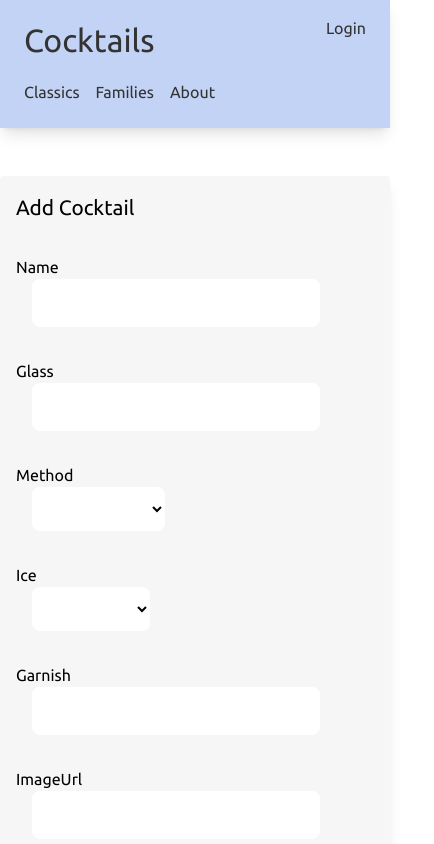
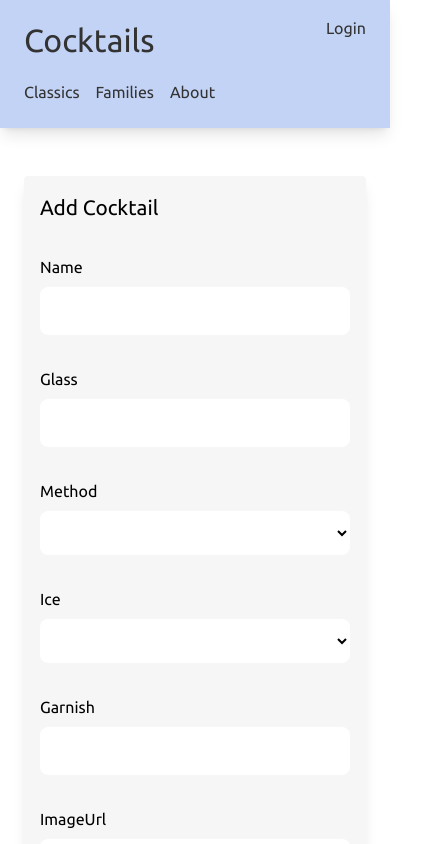
Before and after one commit to damienaries/drink_checker, a Vue app: page /admin in a window 390 px wide. Shown: the top 844 px of the page, 434 px wide, since content can reach past the window. Built offline with nearby package versions, Linux system fonts and the light colour scheme; no server answers; the database is empty.

Commit message:
about page and modal updates

```diff
--- a/src/components/Variations.vue
+++ b/src/components/Variations.vue
@@ -1,13 +1,16 @@
 <template>
-  <aside class="hidden md:flex w-1/5 flex-col my-4 py-4 mr-8">
-      <article v-for="(family, idx) in props.families" :key="idx" class="w-full h-52 p-4 m-4 rounded bg-blue-300 text-white shadow hover:-translate-x-1 transition-all duration-200 cursor-pointer">
-        <div class="w-full text-left p-2 capitalize">{{ family }}</div>
-      </article>
-    </aside>
+  <aside class="hidden md:flex w-1/5 flex-col gap-4 md:ml-4">
+    <article
+      v-for="(family, idx) in props.families"
+      :key="idx"
+      class="w-full h-80 md:h-52 p-2 m-2 rounded bg-blue-300 text-white shadow hover:-translate-x-1 transition-all duration-200 cursor-pointer"
+    >
+      <div class="w-full text-left p-2 capitalize">{{ family }}</div>
+    </article>
+  </aside>
 </template>
 
 <script setup>
-import { onMounted } from 'vue';
 /***
  * TODO
  * pick poster img for each family
@@ -15,11 +18,8 @@ import { onMounted } from 'vue';
  */
 
 const props = defineProps({
-  families: Array
-})
-
+  families: Array,
+});
 </script>
 
-<style lang="scss" scoped>
-
-</style>
+<style lang="scss" scoped></style>
--- a/src/components/admin/DrinkForm.vue
+++ b/src/components/admin/DrinkForm.vue
@@ -1,42 +1,59 @@
 <template>
-  <form @submit.prevent="submitForm" class="p-4 mx-auto shadow-lg rounded m-12 bg-gray-100/50">
+  <form @submit.prevent="submitForm" class="p-4 mx-auto shadow-lg rounded bg-gray-100/50">
     <h4 class="text-lg">{{ formType === "add" ? "Add" : "Edit" }} cocktail</h4>
-    <div class="form-control">
+    <div class="form-control flex flex-col md:flex-row gap-2">
       <label for="name" class="w-1/5">Name</label>
-      <input type="text" id="name" v-model="newDrink.name" class="flex-1 ml-4" required />
+      <input
+        type="text"
+        id="name"
+        v-model="newDrink.name"
+        class="w-full md:w-4/5 md:ml-4"
+        required
+      />
     </div>
-    <div class="form-control">
+    <div class="form-control flex flex-col md:flex-row gap-2">
       <label for="glass" class="w-1/5">Glass</label>
-      <input type="text" id="glass" v-model="newDrink.glass" class="flex-1 ml-4" required />
+      <input
+        type="text"
+        id="glass"
+        v-model="newDrink.glass"
+        class="w-full md:w-4/5 md:ml-4"
+        required
+      />
     </div>
-    <div class="form-control">
+    <div class="form-control flex flex-col md:flex-row gap-2">
       <label for="method" class="w-1/5">method</label>
-      <select id="method" v-model="newDrink.method" class="flex-1 ml-4" required>
+      <select id="method" v-model="newDrink.method" class="w-full md:w-4/5 md:ml-4" required>
         <option>Shake</option>
         <option>Stir</option>
         <option>Build</option>
         <option>Dry Shake</option>
       </select>
     </div>
-    <div class="form-control">
+    <div class="form-control flex flex-col md:flex-row gap-2">
       <label for="ice" class="w-1/5">ice</label>
-      <select id="ice" v-model="newDrink.ice" class="flex-1 ml-4" required>
+      <select id="ice" v-model="newDrink.ice" class="w-full md:w-4/5 md:ml-4" required>
         <option>cube</option>
         <option>crushed</option>
         <option>up</option>
       </select>
     </div>
-    <div class="form-control">
+    <div class="form-control flex flex-col md:flex-row gap-2">
       <label for="garnish" class="w-1/5">garnish</label>
-      <input type="text" id="garnish" v-model="newDrink.garnish" class="flex-1 ml-4" />
+      <input type="text" id="garnish" v-model="newDrink.garnish" class="w-full md:w-4/5 md:ml-4" />
     </div>
-    <div class="form-control">
+    <div class="form-control flex flex-col md:flex-row gap-2">
       <label for="imageUrl" class="w-1/5">imageUrl</label>
-      <input type="text" id="imageUrl" v-model="newDrink.imageUrl" class="flex-1 ml-4" />
+      <input
+        type="text"
+        id="imageUrl"
+        v-model="newDrink.imageUrl"
+        class="w-full md:w-4/5 md:ml-4"
+      />
     </div>
-    <div class="form-control">
+    <div class="form-control flex flex-col md:flex-row gap-2">
       <label for="family" class="w-1/5">family</label>
-      <select id="family" v-model="newDrink.family" class="flex-1 ml-4">
+      <select id="family" v-model="newDrink.family" class="w-full md:w-4/5 md:ml-4">
         <option>Sour</option>
         <option>Collins</option>
         <option>gimlet</option>
@@ -50,7 +67,7 @@
         <option>Old Fashioned</option>
       </select>
     </div>
-    <div class="form-control relative">
+    <div class="form-control flex flex-col md:flex-row gap-2 relative">
       <label for="ingredients" class="w-1/5">ingredients</label>
       <table class="w-4/5 ml-4 h-full">
         <thead>
--- a/src/components/admin/DrinkTable.vue
+++ b/src/components/admin/DrinkTable.vue
@@ -1,5 +1,5 @@
 <template>
-  <section v-if="drinks" class="container-margin drink-table-container">
+  <section v-if="drinks" class="drink-table-container">
     <div class="mb-2 shadow-sm" v-for="drink in drinks" :key="drink.id">
       <div class="flex justify-between items-center bg-gray-100 border-b border-gray-200 p-4">
         <span @click="toggleCollapse(drink.id)" :class="{ 'rotate-90': expanded === drink.id }"
@@ -81,15 +81,4 @@ const toggleCollapse = (id) => {
   background: #fff;
   text-align: left;
 }
-
-/* todo make global container, add to page level and create grid or base layout */
-.container-margin {
-  margin: 0 100px;
-}
-
-@media screen and (max-width: 800px) {
-  .container-margin {
-    margin: 0 50px;
-  }
-}
 </style>
--- a/src/components/admin/EditDrinkModal.vue
+++ b/src/components/admin/EditDrinkModal.vue
@@ -1,5 +1,5 @@
 <template>
-  <modal ref="editDrink" @modal-close="$emit('modal-close')">
+  <modal ref="editDrink" @modal-close="$emit('modal-close')" :show-close-button="false">
     <drink-form form-type="edit" :drink="drink"></drink-form>
   </modal>
 </template>
--- a/src/components/atoms/Modal.vue
+++ b/src/components/atoms/Modal.vue
@@ -1,38 +1,49 @@
 <template>
-  <div v-if="show" class="overlay fixed z-100 inset-0 h-screen w-screen bg-gray-900/75 flex items-center justify-center transition-all duration-300">
-    <div class="modal-content w-full md:w-3/4 m-4 h-screen md:h-fit md:max-h-[800px] py-4 px-4 md:px-6 bg-white rounded relative overflow-y-scroll">
-      <header class="p-4 bg-white flex justify-end">
+  <div
+    v-if="show"
+    class="overlay fixed z-100 inset-0 h-screen w-screen bg-gray-900/75 flex items-center justify-center transition-all duration-300"
+  >
+    <div
+      class="modal-content w-full md:w-3/4 m-4 h-screen md:h-fit md:max-h-[800px] p-2 md:p-4 bg-white rounded relative overflow-y-scroll"
+    >
+      <header class="p-4 flex justify-end">
         <button @click="closeModal">&times;</button>
       </header>
       <slot />
 
-      <footer class="w-full mt-4">
-        <button-component :fill="true" @click="closeModal">
-          Close
-        </button-component>
+      <footer v-if="showCloseButton" class="w-full mt-4">
+        <button-component :fill="true" @click="closeModal"> Close </button-component>
       </footer>
     </div>
   </div>
 </template>
 
 <script setup>
-import { defineExpose, ref } from 'vue';
+import { defineExpose, ref } from "vue";
+import ButtonComponent from "./ButtonComponent.vue";
 
-import ButtonComponent from './ButtonComponent.vue';
+const props = defineProps({
+  showCloseButton: {
+    type: Boolean,
+    default: true,
+    required: false,
+  },
+});
 const show = ref(false);
 
-const emit = defineEmits(['modal-close'])
+const emit = defineEmits(["modal-close"]);
 
 function openModal() {
   show.value = true;
 }
 
 function closeModal(e) {
-  emit('modal-close')
+  emit("modal-close");
   show.value = false;
 }
 
 defineExpose({
-  openModal, closeModal
-})
+  openModal,
+  closeModal,
+});
 </script>
--- a/src/components/layout/Layout.vue
+++ b/src/components/layout/Layout.vue
@@ -1,18 +1,16 @@
 <template>
   <main class="min-h-screen w-full flex flex-col justify-between">
     <GlobalHeader />
-    <slot />
+    <div class="container-margin v2-h-full">
+      <slot />
+    </div>
     <GlobalFooter />
   </main>
 </template>
 
 <script setup>
-import GlobalFooter from './GlobalFooter.vue';
-import GlobalHeader from './GlobalHeader.vue';
-
-
+import GlobalFooter from "./GlobalFooter.vue";
+import GlobalHeader from "./GlobalHeader.vue";
 </script>
 
-<style lang="scss" scoped>
-
-</style>
+<style lang="scss" scoped></style>
--- a/src/style.css
+++ b/src/style.css
@@ -9,4 +9,16 @@
 		font-family: Ubuntu, sans-serif;
 		text-transform: capitalize;
 	}
+
+	/* todo make global container, add to page level and create grid or base layout */
+	.container-margin {
+		margin: 0 80px;
+		max-width: 1500px;
+	}
+
+	@media screen and (max-width: 800px) {
+		.container-margin {
+			margin: 0 24px;
+		}
+	}
 }
--- a/src/views/About.vue
+++ b/src/views/About.vue
@@ -1,13 +1,24 @@
 <template>
-  <section class="h-full bg-gray-100 opacity-25">
+  <section class="w-full bg-gray-50 py-4">
     <h2>About page</h2>
+
+    <p>
+      Welcome to our Cocktails Web App, your go-to resource for discovering and sharing timeless
+      cocktail recipes. We've curated a collection of classic cocktails, showcasing the best of
+      traditional drinks with detailed instructions and ingredients. Our app makes it easy to
+      explore variations of your favorite classics, such as the Bee's Knees, Penicillin, and Clover
+      Club, all grouped into families like Sours or Fizzes, helping you understand the foundations
+      of mixology.
+    </p>
+
+    <p>
+      For bartenders and cocktail enthusiasts alike, we offer a unique feature that lets users with
+      a profile create and share their own original recipes. If you're a bartender, you can
+      personalize your page, showcasing your signature drinks and connecting with others in the
+      community. Whether you're just learning the art of mixology or a seasoned pro, this platform
+      is designed to inspire creativity and help you craft the perfect drink every time.
+    </p>
   </section>
 </template>
 
-<script setup>
-
-</script>
-
-<style lang="scss" scoped>
-
-</style>
+<script setup></script>
--- a/src/views/Admin.vue
+++ b/src/views/Admin.vue
@@ -1,20 +1,15 @@
 <template>
-  <section class="min-h-screen w-full">
-      <add-drink-form></add-drink-form>
+  <section class="min-h-screen w-full pt-12">
+    <add-drink-form></add-drink-form>
 
-      <section class="container text-center my-12 mx-auto">
-        <h3 class="text-xl">All drinks</h3>
-        <drink-table></drink-table>
-      </section>
+    <section class="container text-center my-12 mx-auto">
+      <h3 class="text-xl">All drinks</h3>
+      <drink-table></drink-table>
+    </section>
   </section>
 </template>
 
 <script setup>
-import AddDrinkForm from '../components/admin/AddDrinkForm.vue';
-import DrinkTable from '../components/admin/DrinkTable.vue';
-
+import AddDrinkForm from "../components/admin/AddDrinkForm.vue";
+import DrinkTable from "../components/admin/DrinkTable.vue";
 </script>
-
-<style lang="scss" scoped>
-
-</style>
--- a/src/views/Home.vue
+++ b/src/views/Home.vue
@@ -1,5 +1,5 @@
 <template>
-  <div style="max-width: 1500px" class="flex gap-2">
+  <div class="flex gap-2 pt-4 pb-6">
     <!-- Filter and search bar -->
     <cocktail-list></cocktail-list>
     <variations :families="families"></variations>
@@ -7,9 +7,20 @@
 </template>
 
 <script setup>
-import CocktailList from '../components/CocktailList.vue';
-import Variations from '../components/Variations.vue';
+import CocktailList from "../components/CocktailList.vue";
+import Variations from "../components/Variations.vue";
 
-const families = ['sour', 'collins', 'gimlet', 'rickey', 'daiquiri', 'sidecar', 'caipirinha', 'smash', 'martini', 'manhattan', 'old fashioned'];
-
+const families = [
+  "sour",
+  "collins",
+  "gimlet",
+  "rickey",
+  "daiquiri",
+  "sidecar",
+  "caipirinha",
+  "smash",
+  "martini",
+  "manhattan",
+  "old fashioned",
+];
 </script>
```
Also changed, not shown: src/components/CocktailList.vue (+22 -21 lines).
